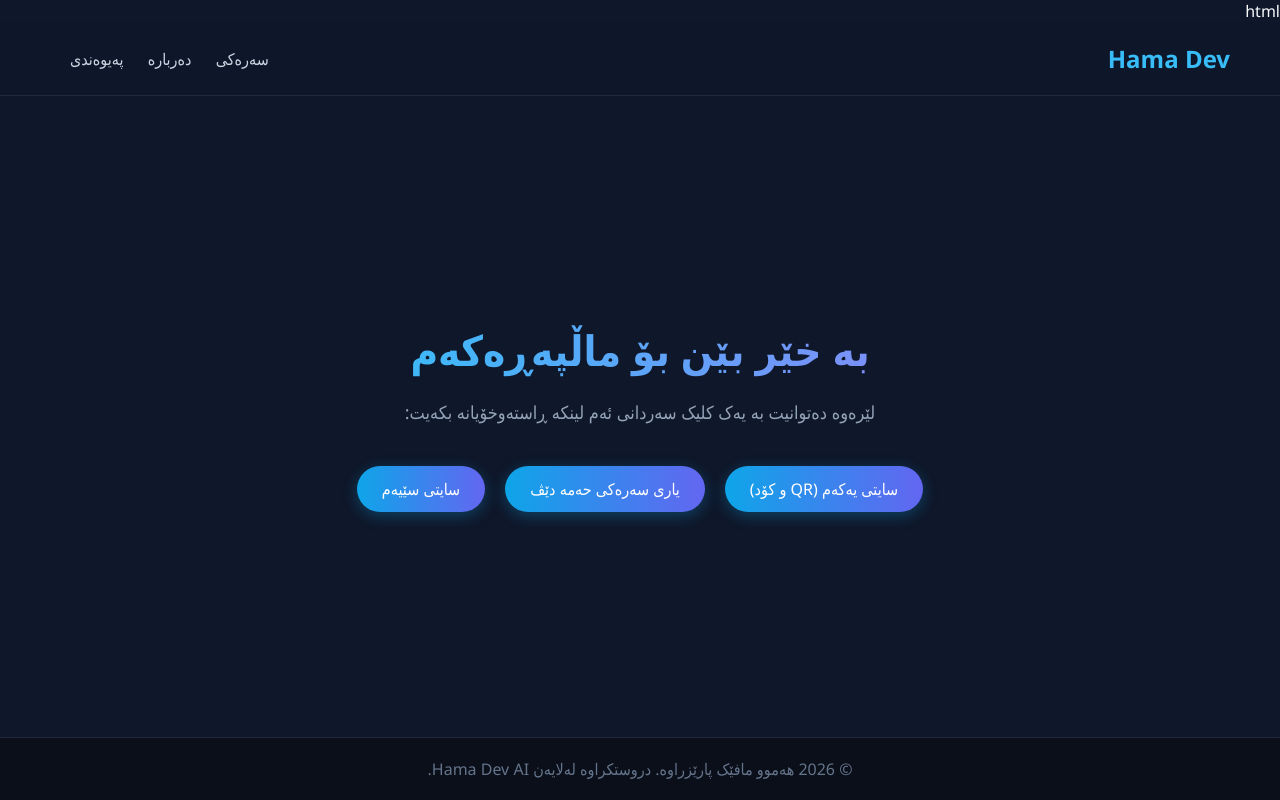
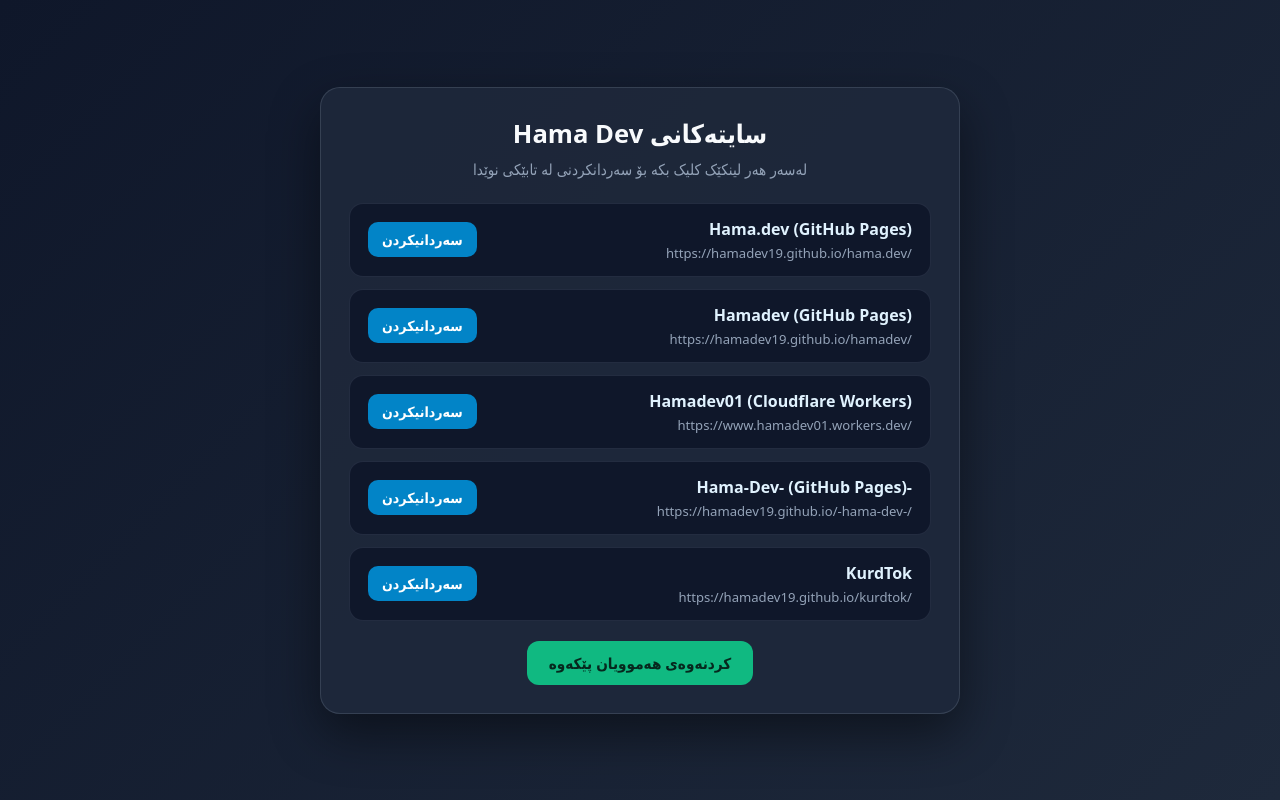
Before and after one commit to hamadev19/hama_dev, a plain HTML site: page index.html in a window 1280 px wide. Drawn offline with Linux system fonts and the light colour scheme.

Commit message:
index.html

```diff
--- a/index.html
+++ b/index.html
@@ -1,137 +1,196 @@
-html
 <!DOCTYPE html>
 <html lang="ckb" dir="rtl">
 <head>
-    <meta charset="UTF-8">
-    <meta name="viewport" content="width=device-width, initial-scale=1.0">
-    <title>ماڵپەڕی فەرمی من | Hama Dev AI</title>
+  <meta charset="UTF-8" />
+  <meta name="viewport" content="width=device-width, initial-scale=1.0" />
+  <title>سەردانیکردنی سایتەکان - Hama Dev</title>
   <style>
     * {
+      box-sizing: border-box;
       margin: 0;
       padding: 0;
-            box-sizing: border-box;
-            font-family: 'Segoe UI', Tahoma, Geneva, Verdana, sans-serif;
+      font-family: system-ui, -apple-system, "Segoe UI", Tahoma, sans-serif;
     }
 
     body {
-            background-color: #0f172a;
+      min-height: 100vh;
+      background: linear-gradient(135deg, #0f172a, #1e293b);
       color: #f8fafc;
       display: flex;
-            flex-direction: column;
-            min-height: 100vh;
-            justify-content: space-between;
+      align-items: center;
+      justify-content: center;
+      padding: 24px;
     }
 
-        header {
-            display: flex;
-            justify-content: space-between;
-            align-items: center;
-            padding: 20px 50px;
-            background-color: rgba(15, 23, 42, 0.9);
-            border-bottom: 1px solid #1e293b;
+    .container {
+      width: 100%;
+      max-width: 640px;
+      background: rgba(30, 41, 59, 0.9);
+      border: 1px solid rgba(148, 163, 184, 0.2);
+      border-radius: 20px;
+      padding: 28px;
+      box-shadow: 0 20px 50px rgba(0, 0, 0, 0.45);
     }
 
-        .logo {
-            font-size: 24px;
-            font-weight: bold;
-            color: #38bdf8;
+    h1 {
+      font-size: 1.6rem;
+      margin-bottom: 8px;
+      text-align: center;
     }
 
-        nav a {
-            color: #cbd5e1;
-            text-decoration: none;
-            margin-left: 20px;
-            transition: 0.3s;
+    p.subtitle {
+      color: #94a3b8;
+      font-size: 0.95rem;
+      text-align: center;
+      margin-bottom: 24px;
     }
 
-        nav a:hover {
-            color: #38bdf8;
+    .links-list {
+      display: flex;
+      flex-direction: column;
+      gap: 12px;
     }
 
-        .hero {
-            text-align: center;
-            padding: 50px 20px;
-            max-width: 800px;
-            margin: auto;
+    .link-card {
+      display: flex;
+      align-items: center;
+      justify-content: space-between;
+      gap: 12px;
+      background: #0f172a;
+      border: 1px solid rgba(148, 163, 184, 0.15);
+      border-radius: 14px;
+      padding: 14px 18px;
+      text-decoration: none;
+      color: #f8fafc;
+      transition: transform 0.15s ease, border-color 0.15s ease, background 0.15s ease;
     }
 
-        .hero h1 {
-            font-size: 42px;
-            margin-bottom: 20px;
-            background: linear-gradient(to right, #38bdf8, #818cf8);
-            -webkit-background-clip: text;
-            -webkit-text-fill-color: transparent;
+    .link-card:hover {
+      transform: translateY(-2px);
+      border-color: #38bdf8;
+      background: #172554;
     }
 
-        .hero p {
-            font-size: 18px;
-            color: #94a3b8;
-            margin-bottom: 40px;
-            line-height: 1.6;
+    .link-info {
+      display: flex;
+      flex-direction: column;
+      gap: 4px;
+      overflow: hidden;
     }
 
-        /* بەشی دوگمەکان */
-        .buttons-container {
-            display: flex;
-            justify-content: center;
-            gap: 20px;
-            flex-wrap: wrap;
+    .link-title {
+      font-weight: 700;
+      font-size: 1rem;
+      color: #e0f2fe;
+    }
+
+    .link-url {
+      font-size: 0.82rem;
+      color: #94a3b8;
+      direction: ltr;
+      text-align: right;
+      white-space: nowrap;
+      overflow: hidden;
+      text-overflow: ellipsis;
     }
 
     .btn {
-            background: linear-gradient(to right, #0ea5e9, #6366f1);
-            color: white;
-            padding: 12px 25px;
-            border: none;
-            border-radius: 25px;
-            font-size: 16px;
-            cursor: pointer;
-            transition: transform 0.2s, opacity 0.2s;
-            text-decoration: none;
-            display: inline-block;
-            box-shadow: 0 4px 15px rgba(14, 165, 233, 0.3);
+      background: #0284c7;
+      color: #fff;
+      padding: 8px 14px;
+      border-radius: 10px;
+      font-size: 0.88rem;
+      font-weight: 600;
+      flex-shrink: 0;
     }
 
-        .btn:hover {
-            transform: scale(1.05);
-            opacity: 0.9;
+    .link-card:hover .btn {
+      background: #0ea5e9;
     }
 
-        footer {
-            text-align: center;
-            padding: 20px;
-            background-color: #0b0f19;
-            color: #64748b;
-            border-top: 1px solid #1e293b;
+    .actions {
+      margin-top: 20px;
+      display: flex;
+      justify-content: center;
+    }
+
+    .open-all-btn {
+      cursor: pointer;
+      border: none;
+      background: #10b981;
+      color: #06281e;
+      font-weight: 700;
+      font-size: 0.95rem;
+      padding: 12px 22px;
+      border-radius: 12px;
+      transition: background 0.15s ease, transform 0.15s ease;
+    }
+
+    .open-all-btn:hover {
+      background: #34d399;
+      transform: translateY(-1px);
     }
   </style>
 </head>
 <body>
+  <div class="container">
+    <h1>سایتەکانی Hama Dev</h1>
+    <p class="subtitle">لەسەر هەر لینکێک کلیک بکە بۆ سەردانکردنی لە تابێکی نوێدا</p>
 
-    <header>
-        <div class="logo">Hama Dev</div>
-        <nav>
-            <a href="#">سەرەکی</a>
-            <a href="#">دەربارە</a>
-            <a href="#">پەیوەندی</a>
-        </nav>
-    </header>
+    <div class="links-list" id="linksList">
+      <a class="link-card" href="https://hamadev19.github.io/hama.dev/" target="_blank" rel="noopener noreferrer">
+        <div class="link-info">
+          <span class="link-title">Hama.dev (GitHub Pages)</span>
+          <span class="link-url">https://hamadev19.github.io/hama.dev/</span>
+        </div>
+        <span class="btn">سەردانیکردن</span>
+      </a>
 
-    <section class="hero">
-        <h1>بە خێر بێن بۆ ماڵپەڕەکەم</h1>
-        <p>لێرەوە دەتوانیت بە یەک کلیک سەردانی ئەم لینکە ڕاستەوخۆیانە بکەیت:</p>
+      <a class="link-card" href="https://hamadev19.github.io/hamadev/" target="_blank" rel="noopener noreferrer">
+        <div class="link-info">
+          <span class="link-title">Hamadev (GitHub Pages)</span>
+          <span class="link-url">https://hamadev19.github.io/hamadev/</span>
+        </div>
+        <span class="btn">سەردانیکردن</span>
+      </a>
 
-        <!-- سێ دوگمەکەی سایتەکە -->
-        <div class="buttons-container">
-            <a href="https://hamadev19.github.io/hamadev/" target="_blank" class="btn">سایتی یەکەم (QR و کۆد)</a>
-            <a href="https://hamadev19.github.io/-hama-dev-/" target="_blank" class="btn">یاری سەرەکی حەمە دێڤ</a>
-            <a href="https://hamadev19.github.io/hama.dev/" target="_blank" class="btn">سایتی سێیەم</a>
+      <a class="link-card" href="https://www.hamadev01.workers.dev/" target="_blank" rel="noopener noreferrer">
+        <div class="link-info">
+          <span class="link-title">Hamadev01 (Cloudflare Workers)</span>
+          <span class="link-url">https://www.hamadev01.workers.dev/</span>
         </div>
-    </section>
+        <span class="btn">سەردانیکردن</span>
+      </a>
 
-    <footer>
-        <p>&copy; 2026 هەموو مافێک پارێزراوە. دروستکراوە لەلایەن Hama Dev AI.</p>
-    </footer>
+      <a class="link-card" href="https://hamadev19.github.io/-hama-dev-/" target="_blank" rel="noopener noreferrer">
+        <div class="link-info">
+          <span class="link-title">-Hama-Dev- (GitHub Pages)</span>
+          <span class="link-url">https://hamadev19.github.io/-hama-dev-/</span>
+        </div>
+        <span class="btn">سەردانیکردن</span>
+      </a>
 
+      <a class="link-card" href="https://hamadev19.github.io/kurdtok/" target="_blank" rel="noopener noreferrer">
+        <div class="link-info">
+          <span class="link-title">KurdTok</span>
+          <span class="link-url">https://hamadev19.github.io/kurdtok/</span>
+        </div>
+        <span class="btn">سەردانیکردن</span>
+      </a>
+    </div>
+
+    <div class="actions">
+      <button class="open-all-btn" id="openAllBtn" type="button">کردنەوەی هەموویان پێکەوە</button>
+    </div>
+  </div>
+
+  <script>
+    document.getElementById("openAllBtn").addEventListener("click", () => {
+      const urls = Array.from(document.querySelectorAll("#linksList .link-card")).map(
+        (el) => el.getAttribute("href")
+      );
+      urls.forEach((url) => window.open(url, "_blank", "noopener,noreferrer"));
+    });
+  </script>
 </body>
 </html>
```
Lines whose indentation alone changed are shown as unchanged.
